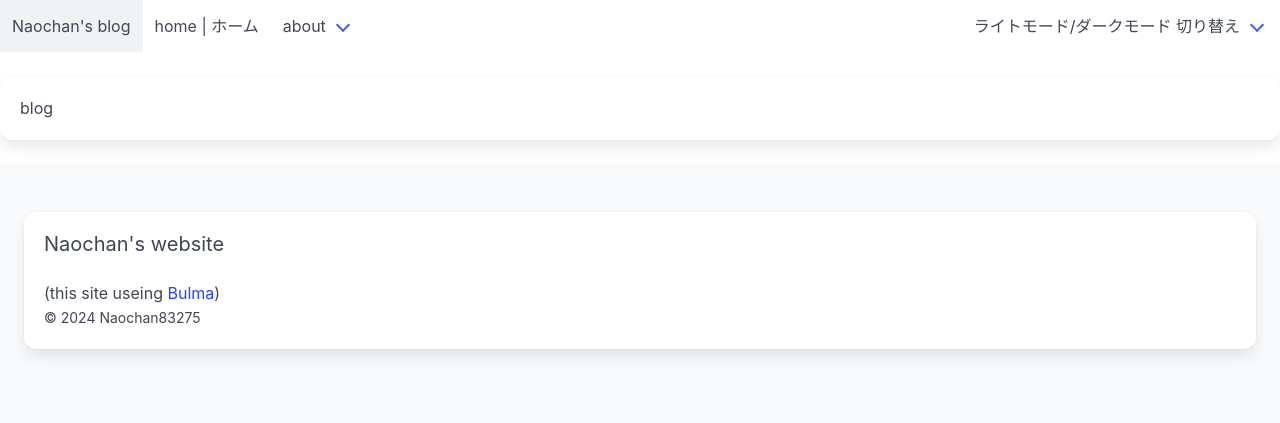
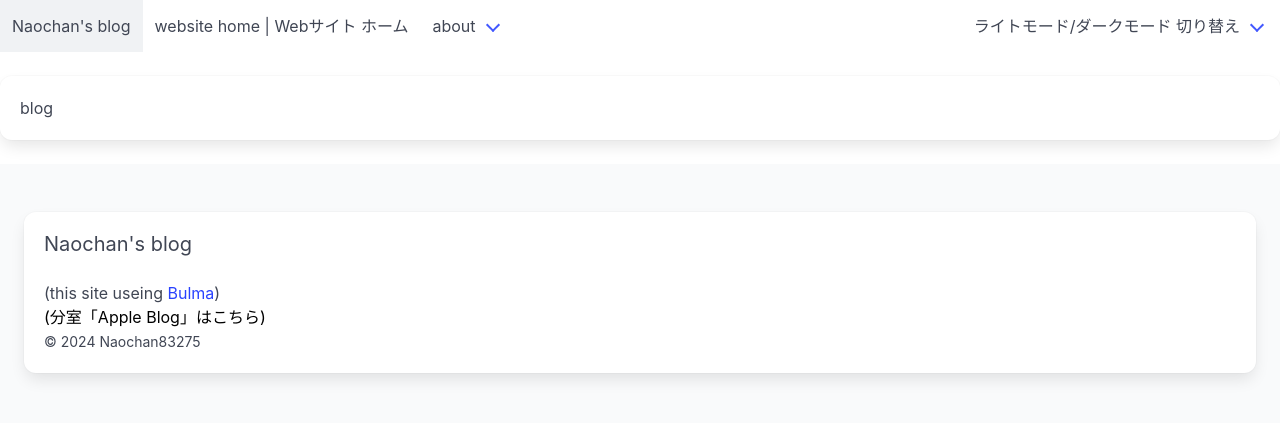
Before and after one commit to naochan83275/blog, a Jekyll site: the page built from README.md, in a window 1280 px wide. Shown: the top 423 px of the page. Built offline with Jekyll 4.4.1, drawn with Linux system fonts in a browser that asks for light colours; our own code applies the rules of GitHub Pages for plain Markdown files.

Commit message:
Update default.html

```diff
--- a/_layouts/default.html
+++ b/_layouts/default.html
@@ -12,7 +12,7 @@
     <header>
       <nav class="navbar is-fixed-top" role="navigation" aria-label="main navigation">
         <div class="navbar-brand">
-          <a class="navbar-item" href="/">
+          <a class="navbar-item" href="/blog/">
             <h1 id="site-title" class="blog-name">Naochan's blog</h1>
           </a>
           <a role="button" class="navbar-burger" aria-label="menu" aria-expanded="false">
@@ -25,7 +25,7 @@
         <div class="navbar-menu" id="navMenu">
           <div class="navbar-start">
             <a class="navbar-item" href="/">
-              home | ホーム
+              website home | Webサイト ホーム
             </a>
             <div class="navbar-item has-dropdown is-hoverable">
               <a class="navbar-link">
@@ -35,7 +35,7 @@
                 <a class="navbar-item" href="/about/me/">
                   about me | 自己紹介
                 </a>
-                <a class="navbar-item" href="/about/site/">
+                <a class="navbar-item" href="/blog/about/">
                   about this site | このサイトについて
                 </a>
               </div>
@@ -71,9 +71,10 @@
     <footer class="footer">
       <div class="box">
         <p class="subtitle">
-          Naochan's website
+          Naochan's blog
         </p>
         <p>(this site useing <a href="https://bulma.io">Bulma</a>)</p>
+        <p><a style="color:black;" href="https://naochan83275.github.io/apple-blog/">(分室「Apple Blog」はこちら)</a></p>
         <small>&copy; 2024 Naochan83275</small>
       </div>
     </footer>
@@ -98,11 +99,10 @@ $(document).ready(function() {
 
   });
 });
-
-$(function () {
+$(function() {
  $('h1').addclass('title');
  $('h2').addclass('subtitle');
- $(".blog-name").removeclass('title')
+ $(".blog-name").removeclass('title');
 });
     </script>
   </body>
```
